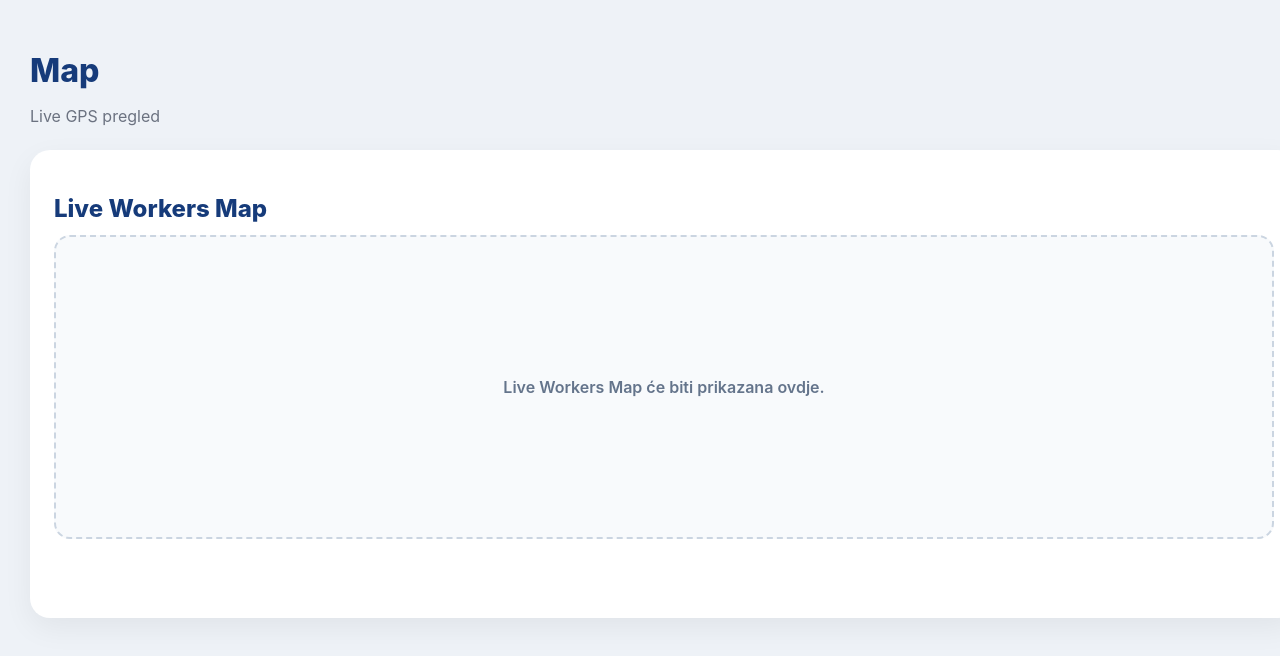
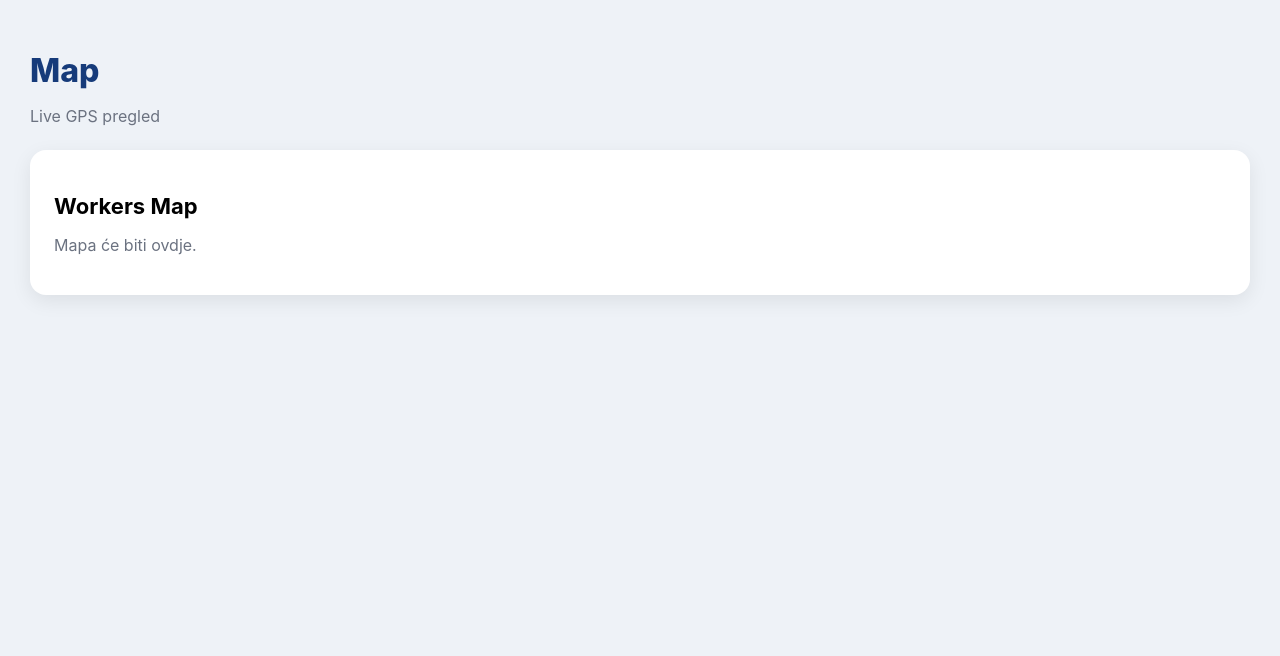
Before and after one commit to jobflow-app/jobflow-app, a Next.js app: page /map in a window 1280 px wide. Shown: the top 656 px of the page. Built offline with nearby package versions, Linux system fonts and the light colour scheme.

Commit message:
Update and rename WorkersMap.js to WorkersMap.jsx

```diff
--- a/components/WorkersMap.js
+++ /dev/null
@@ -1,43 +0,0 @@
-'use client'
-
-export default function WorkersMap({ title = 'Workers Map' }) {
-  return (
-    <div
-      style={{
-        width: '100%',
-        minHeight: '420px',
-        background: '#ffffff',
-        borderRadius: '20px',
-        padding: '24px',
-        boxShadow: '0 10px 30px rgba(0,0,0,0.06)',
-      }}
-    >
-      <h2
-        style={{
-          fontSize: '24px',
-          fontWeight: '800',
-          color: '#163b7a',
-          marginBottom: '12px',
-        }}
-      >
-        {title}
-      </h2>
-
-      <div
-        style={{
-          minHeight: '300px',
-          borderRadius: '16px',
-          border: '2px dashed #cbd5e1',
-          display: 'flex',
-          alignItems: 'center',
-          justifyContent: 'center',
-          color: '#64748b',
-          fontWeight: '600',
-          background: '#f8fafc',
-        }}
-      >
-        Live Workers Map će biti prikazana ovdje.
-      </div>
-    </div>
-  )
-}
--- /dev/null
+++ b/components/WorkersMap.jsx
@@ -0,0 +1,27 @@
+'use client'
+
+export default function WorkersMap() {
+  return (
+    <div style={styles.container}>
+      <h2 style={styles.title}>Workers Map</h2>
+      <p style={styles.text}>Mapa će biti ovdje.</p>
+    </div>
+  )
+}
+
+const styles = {
+  container: {
+    background: '#fff',
+    borderRadius: '16px',
+    padding: '24px',
+    boxShadow: '0 6px 20px rgba(0,0,0,0.08)',
+  },
+  title: {
+    fontSize: '22px',
+    fontWeight: '700',
+    marginBottom: '10px',
+  },
+  text: {
+    color: '#6b7280',
+  },
+}
```
